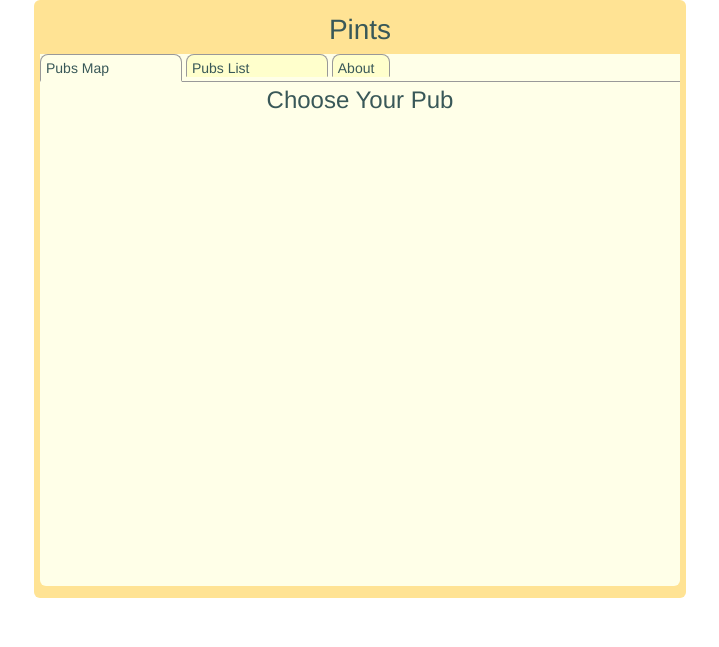
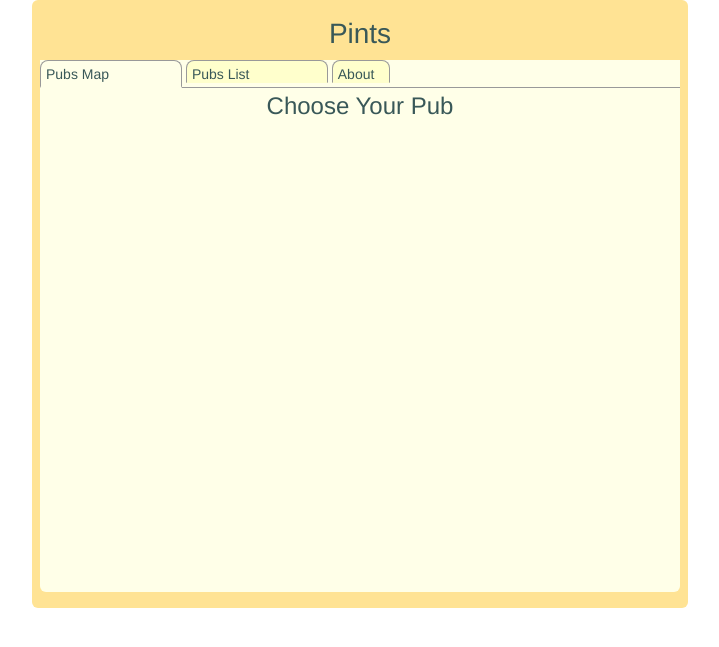
Before and after one commit to richardtraindl/pints, a Jekyll site: the page built from pints/index.html, in a window 1280 px wide. Shown: the top 647 px of the page, without its empty margins (280-999 px from the left). Built offline with Jekyll 4.4.1, drawn with Linux system fonts in a browser that asks for light colours.

Commit message:
Update pints.css

```diff
--- a/styles/pints.css
+++ b/styles/pints.css
@@ -24,16 +24,16 @@ body {
 
 #mobile-wrapper {
   margin: 0px auto;
-  padding: 6px;
+  padding: 8px;
   min-width: 320px;
   max-width: 640px;
-  width: 100%;
+  width: 96%;
   border-radius: 6px;
   background-color: #FFE394;
 }
 
 #mobile-header {
-  margin: 6px 0px;
+  margin: 8px 0px;
   text-align: center;
   border-radius: 6px 6px 0px 0px;
   /* background-image: url('/img/pints01.png'); */
@@ -46,7 +46,7 @@ body {
 }
 
 #mobile-content {
-  margin: 6px 0px;
+  margin: 8px 0px;
   background-color: #FFFFE8;
   border-radius: 0px 0px 6px 6px;
 }
```
